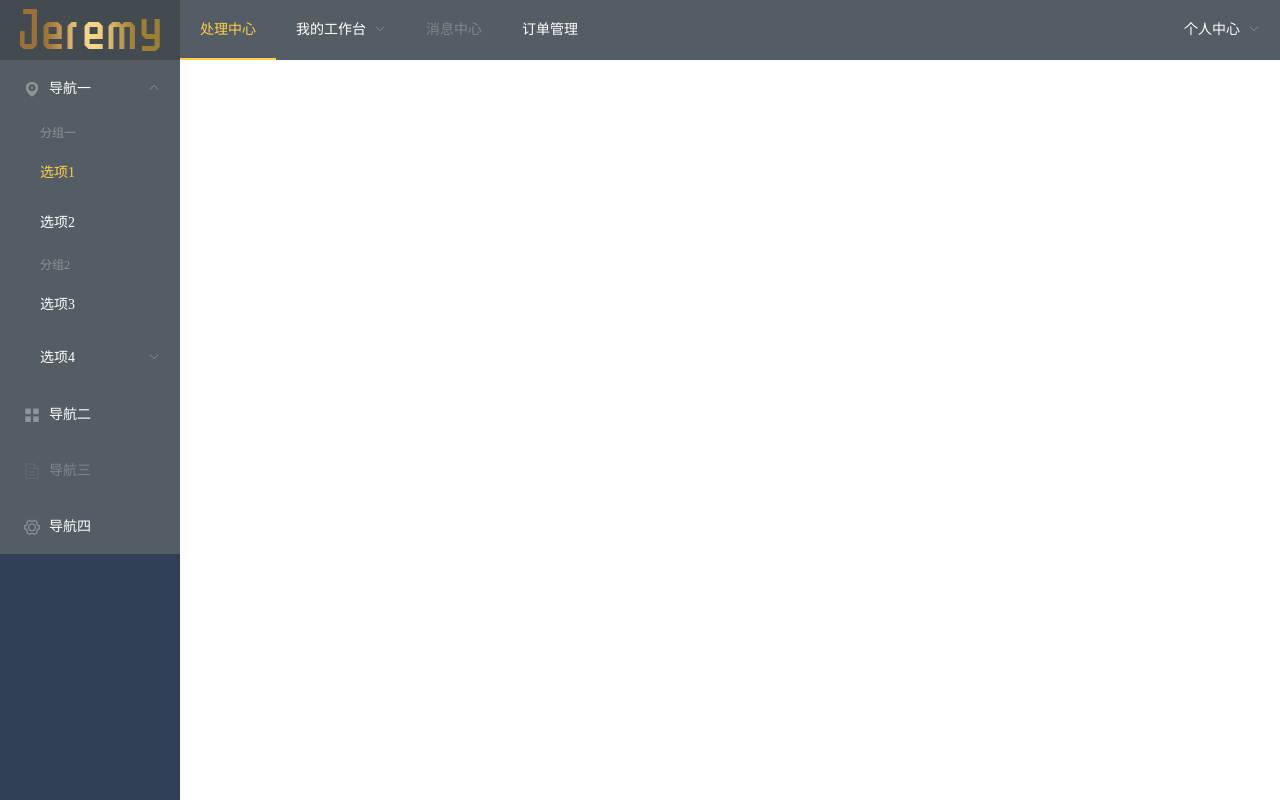
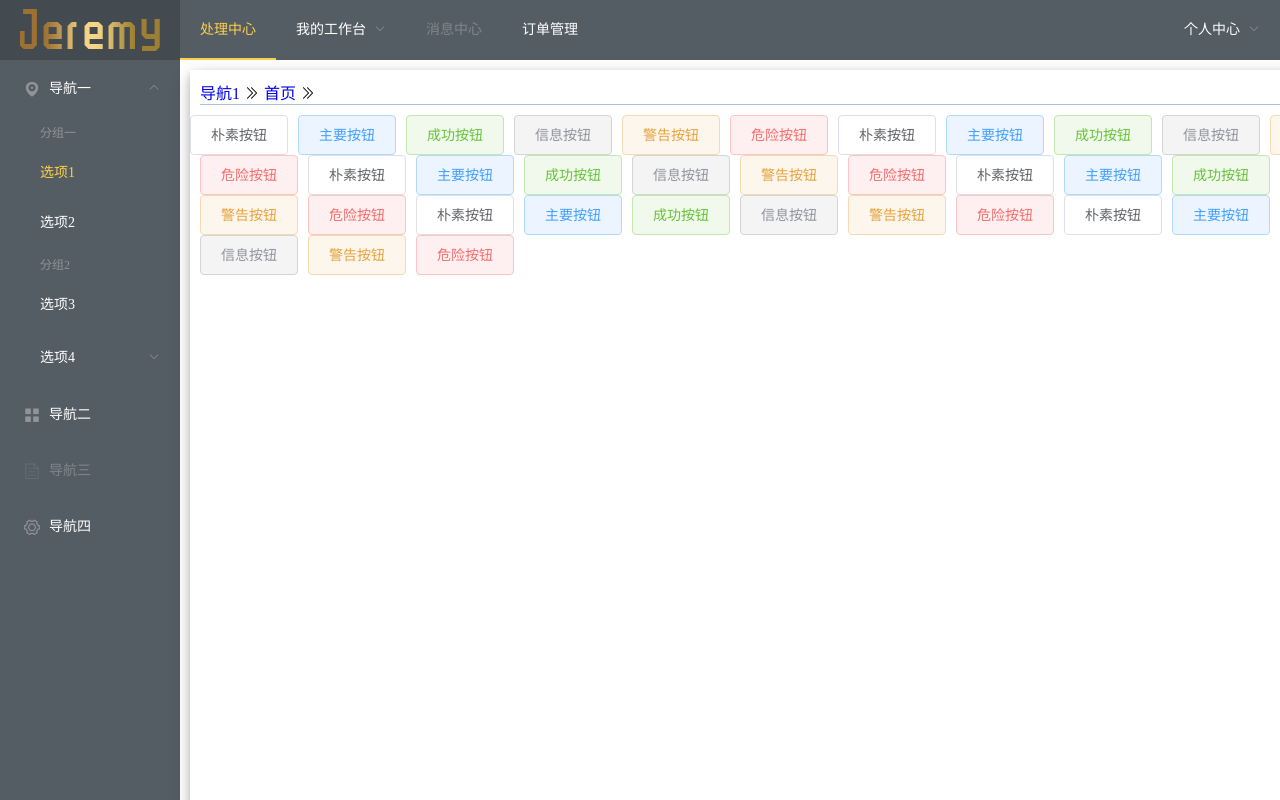
Before and after one commit to jeremy1559/jeremy-vue, a Vue app in the folder jeremy-vue/: page /home in a window 1280 px wide. Built offline with nearby package versions, Linux system fonts and the light colour scheme; what vue-resource would draw is missing.

Commit message:
添加 导航路由样式

```diff
--- a/jeremy-vue/src/components/HeadNav.vue
+++ b/jeremy-vue/src/components/menu/HeadNav.vue
@@ -10,7 +10,7 @@
       active-text-color="#ffd04b"
     >
      <el-menu-item index="0">
-      <router-link to="/home"><img src="../assets/jeremy_log.png" width="140px" height="60px"></router-link>
+      <router-link to="/home"><img src="../../assets/jeremy_log.png" width="140px" height="60px"></router-link>
      </el-menu-item>
       <el-menu-item index="1">处理中心</el-menu-item>
       <el-submenu index="2">
@@ -54,18 +54,15 @@ export default {
 .menu_page {
   position: fixed;
   top: 0px;
-  left: 0;
+  left: 0px;
   width: 100%;
-  background-color: #324057;
+  background-color: #545c64;
   z-index: 99;
 }
 
 
 .el-menu {
   border: none;
-}
-.el-menu-item {
-
 }
 .fa-margin {
   margin-right: 5px;
--- a/jeremy-vue/src/components/LeftMenu.vue
+++ b/jeremy-vue/src/components/menu/LeftMenu.vue
@@ -64,7 +64,7 @@ export default {
   top: 60px;
   left: 0;
   min-height: 100%;
-  background-color: #324057;
+  background-color: #545c64;
   z-index: 99;
 }
 
--- a/jeremy-vue/src/views/home/home.vue
+++ b/jeremy-vue/src/views/home/home.vue
@@ -1,9 +1,45 @@
 <template>
-    <div >
-       OOOOOOOOOOOOOOOOOOOOOOOOOOOOOOOOOOOOOOKKKKKKKKKKKKKKKKKKKKKKKKKKKKKKKK
-    </div>
+  <div>
+    <el-button plain>朴素按钮</el-button>
+    <el-button type="primary" plain>主要按钮</el-button>
+    <el-button type="success" plain>成功按钮</el-button>
+    <el-button type="info" plain>信息按钮</el-button>
+    <el-button type="warning" plain>警告按钮</el-button>
+    <el-button type="danger" plain>危险按钮</el-button>
+    <el-button plain>朴素按钮</el-button>
+    <el-button type="primary" plain>主要按钮</el-button>
+    <el-button type="success" plain>成功按钮</el-button>
+    <el-button type="info" plain>信息按钮</el-button>
+    <el-button type="warning" plain>警告按钮</el-button>
+    <el-button type="danger" plain>危险按钮</el-button>
+    <el-button plain>朴素按钮</el-button>
+    <el-button type="primary" plain>主要按钮</el-button>
+    <el-button type="success" plain>成功按钮</el-button>
+    <el-button type="info" plain>信息按钮</el-button>
+    <el-button type="warning" plain>警告按钮</el-button>
+    <el-button type="danger" plain>危险按钮</el-button>
+    <el-button plain>朴素按钮</el-button>
+    <el-button type="primary" plain>主要按钮</el-button>
+    <el-button type="success" plain>成功按钮</el-button>
+    <el-button type="info" plain>信息按钮</el-button>
+    <el-button type="warning" plain>警告按钮</el-button>
+    <el-button type="danger" plain>危险按钮</el-button>
+    <el-button plain>朴素按钮</el-button>
+    <el-button type="primary" plain>主要按钮</el-button>
+    <el-button type="success" plain>成功按钮</el-button>
+    <el-button type="info" plain>信息按钮</el-button>
+    <el-button type="warning" plain>警告按钮</el-button>
+    <el-button type="danger" plain>危险按钮</el-button>
+
+    <el-button plain>朴素按钮</el-button>
+    <el-button type="primary" plain>主要按钮</el-button>
+    <el-button type="success" plain>成功按钮</el-button>
+    <el-button type="info" plain>信息按钮</el-button>
+    <el-button type="warning" plain>警告按钮</el-button>
+    <el-button type="danger" plain>危险按钮</el-button>
+
+  </div>
 </template>
 
-<style scoped>
-
+<style>
 </style>
--- a/jeremy-vue/src/views/index.vue
+++ b/jeremy-vue/src/views/index.vue
@@ -2,15 +2,22 @@
   <div class="index">
     <HeadNav></HeadNav>
     <LeftMenu></LeftMenu>
+
     <div class="rightContainer">
+      <div class="tittle">
+        <router-link to="/home"> 导航1 </router-link>
+        <i class="el-icon-d-arrow-right"></i>
+        <router-link to="/home"> 首页 </router-link>
+        <i class="el-icon-d-arrow-right"></i>
+      </div>
       <router-view></router-view>
     </div>
   </div>
 </template>
 
 <script>
-import HeadNav from "@/components/HeadNav";
-import LeftMenu from "@/components/LeftMenu";
+import HeadNav from "@/components/menu/HeadNav";
+import LeftMenu from "@/components/menu/LeftMenu";
 
 export default {
   name: "index",
@@ -26,14 +33,21 @@ export default {
   height: 100%;
   overflow: hidden;
 }
+.tittle {
+  border-bottom: solid #acc0d8 1px;
+  margin: 10px;
+}
 .rightContainer {
-  position: relative;
-  top: 0;
-  left: 180px;
-  width: calc(100% - 180px);
-  height: calc(100% - 71px);
-  overflow: auto;
+  position: fixed;
+  top: 70px;
+  left: 190px;
+  z-index: 99;
+  box-shadow: 0 4px 8px 0 rgba(0, 0, 0, 0.2), 0 6px 20px 0 rgba(0, 0, 0, 0.19);
+  width: 100%;
+  height: 100%;
+  border-bottom: solid #acc0d8 1px;
 }
-
-
+.router-link-active {
+  text-decoration: none;
+}
 </style>
```
